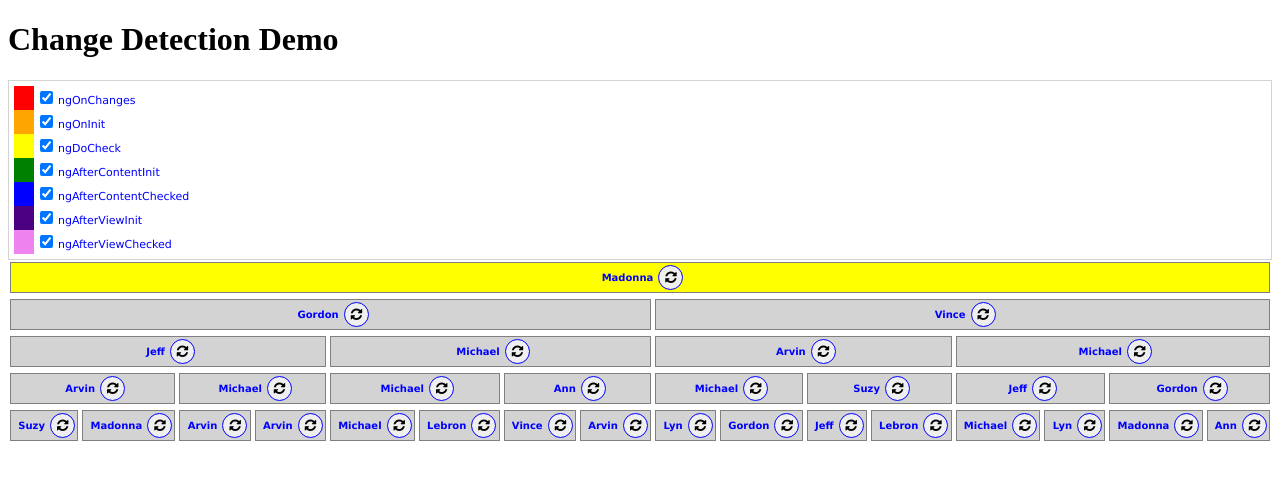
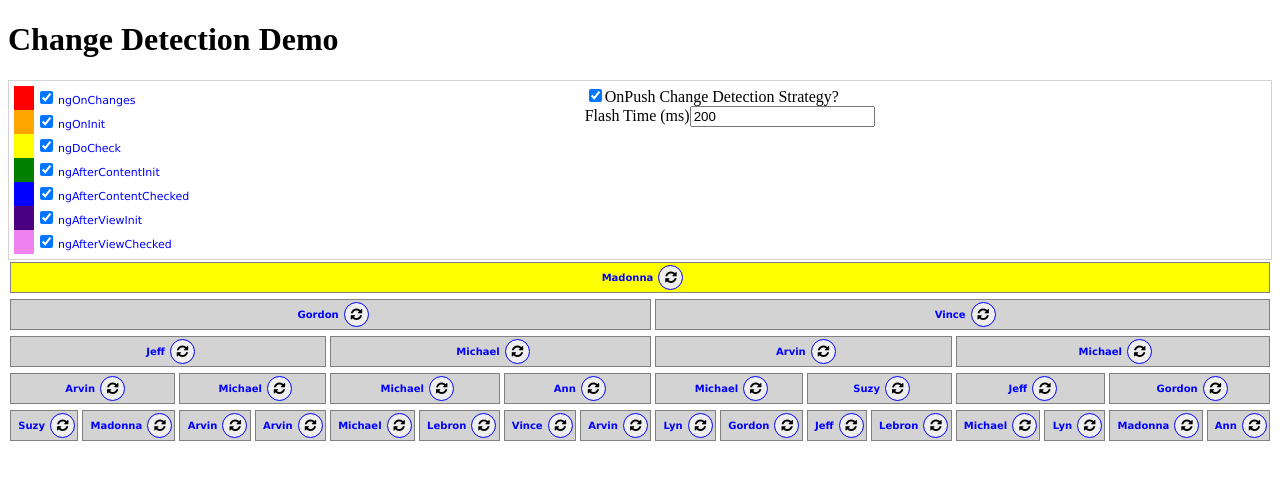
Before and after one commit to arvinbenitez/angular-demo, an Angular app in the folder change-detection/: page / in a window 1280 px wide. Shown: the top 480 px of the page. Built offline with nearby package versions, Linux system fonts and the light colour scheme.

Commit message:
added option to switch between onpush and default

```diff
--- a/change-detection/src/app/app.component.html
+++ b/change-detection/src/app/app.component.html
@@ -2,4 +2,5 @@
   {{title}}
 </h1>
 <acb-setting></acb-setting>
-<acb-onpush-box [data]="box"></acb-onpush-box>
+<acb-onpush-box *ngIf="settingService.onPush" [data]="box"></acb-onpush-box>
+<acb-default-box *ngIf="!settingService.onPush" [data]="box"></acb-default-box>
--- a/change-detection/src/app/app.component.ts
+++ b/change-detection/src/app/app.component.ts
@@ -1,6 +1,6 @@
 import { Component, OnInit } from '@angular/core';
 import { Box } from './components/contracts';
-import { NameService } from './components/services';
+import { NameService, SettingService } from './components/services';
 
 @Component({
   selector: 'acb-root',
@@ -13,7 +13,7 @@ export class AppComponent implements OnInit {
 
   box: Box;
 
-  constructor(private nameService: NameService) { }
+  constructor(private nameService: NameService, private settingService: SettingService) { }
 
   public ngOnInit() {
     this.box = this.createBox(5, 2);
--- a/change-detection/src/app/components/box/box-base.component.ts
+++ b/change-detection/src/app/components/box/box-base.component.ts
@@ -29,41 +29,41 @@ export class BoxComponentBase implements AfterContentChecked, AfterContentInit,
 
   ngOnChanges() {
     if (this.settingService.isEnabled(SettingService.onChangesColor)) {
-      this.flash(SettingService.onChangesColor, SettingService.flashTime);
+      this.flash(SettingService.onChangesColor, this.settingService.flashTime);
     }
   }
 
   ngOnInit() {
     if (this.settingService.isEnabled(SettingService.onInitColor)) {
-      this.flash(SettingService.onInitColor, SettingService.flashTime);
+      this.flash(SettingService.onInitColor, this.settingService.flashTime);
     }
   }
   ngDoCheck() {
     if (this.settingService.isEnabled(SettingService.doCheckColor)) {
-      this.flash(SettingService.doCheckColor, SettingService.flashTime);
+      this.flash(SettingService.doCheckColor, this.settingService.flashTime);
     }
   }
   ngAfterContentInit() {
     if (this.settingService.isEnabled(SettingService.afterContentInitColor)) {
-      this.flash(SettingService.afterContentInitColor, SettingService.flashTime);
+      this.flash(SettingService.afterContentInitColor, this.settingService.flashTime);
     }
   }
 
   ngAfterContentChecked() {
     if (this.settingService.isEnabled(SettingService.afterContentCheckedColor)) {
-      this.flash(SettingService.afterContentCheckedColor, SettingService.flashTime);
+      this.flash(SettingService.afterContentCheckedColor, this.settingService.flashTime);
     }
   }
 
   ngAfterViewInit() {
     if (this.settingService.isEnabled(SettingService.afterViewInitColor)) {
-      this.flash(SettingService.afterViewInitColor, SettingService.flashTime);
+      this.flash(SettingService.afterViewInitColor, this.settingService.flashTime);
     }
   }
 
   ngAfterViewChecked() {
     if (this.settingService.isEnabled(SettingService.afterViewCheckedColor)) {
-      this.flash(SettingService.afterViewCheckedColor, SettingService.flashTime);
+      this.flash(SettingService.afterViewCheckedColor, this.settingService.flashTime);
     }
   }
 
--- a/change-detection/src/app/components/box/box.component.html
+++ b/change-detection/src/app/components/box/box.component.html
@@ -3,7 +3,10 @@
     <label>{{data.name}}</label>
     <button (click)="changeName($event)"><i class="fa fa-refresh" aria-hidden="true" title="Change Name"></i></button>
   </div>
-  <div class="children">
+  <div class="children" *ngIf="settingService.onPush">
     <acb-onpush-box *ngFor="let b of data?.children" [data]="b"></acb-onpush-box>
   </div>
+  <div class="children" *ngIf="!settingService.onPush">
+    <acb-default-box *ngFor="let b of data?.children" [data]="b"></acb-default-box>
+  </div>
 </div>
--- a/change-detection/src/app/components/box/box.component.scss
+++ b/change-detection/src/app/components/box/box.component.scss
@@ -17,7 +17,7 @@ div.box {
   align-items: center;
   justify-content: center;
   label {
-     padding: 2px 5px;
+    padding: 2px 5px;
   }
   button {
     display: block;
@@ -37,7 +37,8 @@ div.children {
   flex-grow: 1;
   display: flex;
   flex-direction: row;
-  acb-onpush-box {
+  acb-onpush-box,
+  acb-default-box {
     flex-grow: 1;
   }
 }
--- a/change-detection/src/app/components/services/setting.service.ts
+++ b/change-detection/src/app/components/services/setting.service.ts
@@ -9,7 +9,9 @@ export class SettingService {
   public static readonly afterContentCheckedColor = 'blue';
   public static readonly afterViewInitColor = 'indigo';
   public static readonly afterViewCheckedColor = 'violet';
-  public static readonly flashTime = 200;
+
+  // Setting to control the flashing
+  public flashTime = 200;
 
   // Flag whether to use onPush Component
   public onPush = true;
--- a/change-detection/src/app/components/setting/setting.component.html
+++ b/change-detection/src/app/components/setting/setting.component.html
@@ -1,6 +1,18 @@
 <div class="container">
-  <div class="option" *ngFor="let item of settingService.eventSettings" [style.border-left-color]="item.color">
-    <input type="checkbox" [(ngModel)]="item.enabled" [id]="item.name">
-    <label [attr.for]="item.name">{{item.name}}</label>
+  <div class="options">
+    <div class="option" *ngFor="let item of settingService.eventSettings" [style.border-left-color]="item.color">
+      <input type="checkbox" [(ngModel)]="item.enabled" [id]="item.name">
+      <label [attr.for]="item.name">{{item.name}}</label>
+    </div>
   </div>
-<div>
+  <div class="settings">
+    <div class="change-detection">
+      <input type="checkbox" [(ngModel)]="settingService.onPush" id="onPush">
+      <label for="onPush">OnPush Change Detection Strategy?</label>
+    </div>
+    <div class="flash-time">
+      <label for="flashTime">Flash Time (ms)</label>
+      <input type="numeric" [(ngModel)]="settingService.flashTime" id="flashTime">
+    </div>
+  </div>
+  <div>
--- a/change-detection/src/app/components/setting/setting.component.scss
+++ b/change-detection/src/app/components/setting/setting.component.scss
@@ -1,17 +1,25 @@
 div.container {
   border: solid 1px lightgray;
   padding: 5px;
+  display: flex;
+  flex-direction: row;
 }
+
+div.options,
+div.settings {
+  flex-basis: 1;
+  flex-grow: 1;
+}
+
 div.option {
   border-left-style: solid;
   border-left-width: 20px;
   padding: 2px;
-
   label {
-      font-size: 11px;
-      font-family: verdana;
-      color: blue;
-      padding: 2px;
-      margin-bottom: 10px;
+    font-size: 11px;
+    font-family: verdana;
+    color: blue;
+    padding: 2px;
+    margin-bottom: 10px;
   }
 }
```
